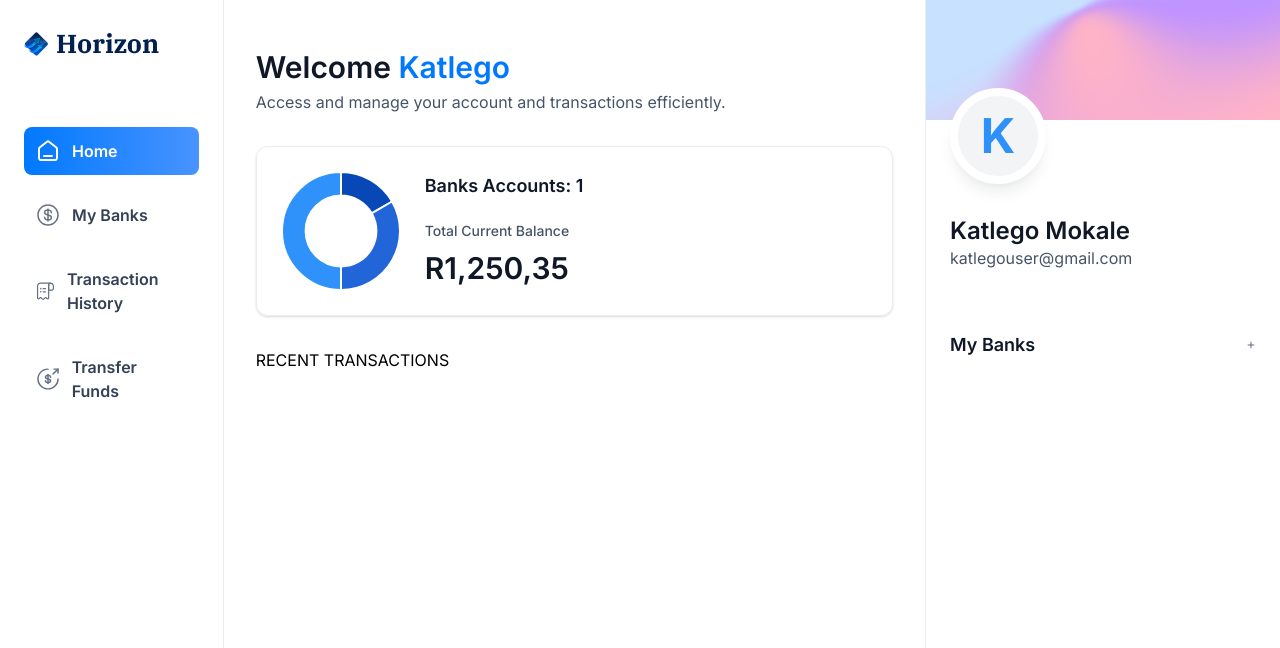
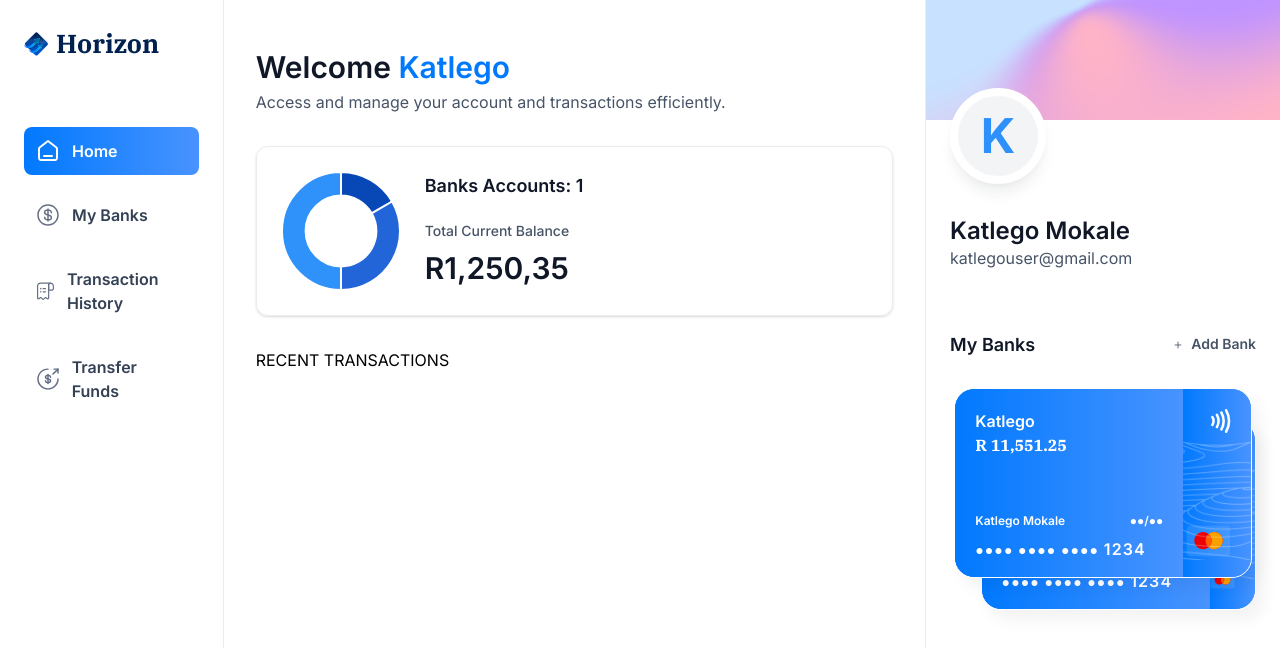
Before and after one commit to KatlegoMokale/banking, a Next.js app: page / in a window 1280 px wide. Shown: the top 648 px of the page. Built offline with nearby package versions, Linux system fonts and the light colour scheme.

Commit message:
Implement the Complete Layout

```diff
--- /dev/null
+++ b/app/(root)/my-banks/page.tsx
@@ -0,0 +1,11 @@
+import React from 'react'
+
+const MyBanks = () => {
+  return (
+    <div>
+      MyBanks
+    </div>
+  )
+}
+
+export default MyBanks
--- a/app/(root)/page.tsx
+++ b/app/(root)/page.tsx
@@ -30,7 +30,7 @@
       <RightSideBar
        user={loggedIn}
         transactions={[]}
-        banks={[]}
+        banks={[{ currentBalance: 11551.25},{ currentBalance: 3543.50}]}
         />
     </section>
   )
--- /dev/null
+++ b/app/(root)/payment-transfer/page.tsx
@@ -0,0 +1,11 @@
+import React from 'react'
+
+const Transfer = () => {
+  return (
+    <div>
+      Transfer
+    </div>
+  )
+}
+
+export default Transfer
--- /dev/null
+++ b/app/(root)/transaction-history/page.tsx
@@ -0,0 +1,11 @@
+import React from 'react'
+
+const TransactionHistory = () => {
+  return (
+    <div>
+      TransactionHistory
+    </div>
+  )
+}
+
+export default TransactionHistory
--- /dev/null
+++ b/components/ui/BankCard.tsx
@@ -0,0 +1,64 @@
+import { formatAmount } from '@/lib/utils'
+import Image from 'next/image'
+import Link from 'next/link'
+import React from 'react'
+
+const BankCard = ({account, userName, showBalance= true}: CreditCardProps) => {
+  return (
+    <div className=' flex flex-col'>
+        <Link href='/' className='bank-card'>
+            <div className='bank-card_content'>
+                <div>
+                    <h1 className=' text-16 font-semibold text-white'>
+                        {account.name || 'Katlego'}
+                    </h1>
+                    <p className='font-ibm-plex-serif font-black text-white'>
+                        {formatAmount(account.currentBalance)}
+                    </p>
+                </div>
+                <article className=' flex flex-col gap-2'>
+                    <div className='flex justify-between'>
+                        <h2 className='text-12 font-semibold text-white'>
+                            {userName}
+                        </h2>
+                        <h2 className='text-12 font-semibold text-white'>
+                        ●●/●●
+                        </h2>
+                    </div>
+                    <p className='text-14 font-semibold tracking-[1.1px] text-white'>
+                    ●●●● ●●●● ●●●● <span className='text-16'>1234</span>
+                    </p>
+                </article>
+            </div>
+
+            <div className='bank-card_icon'>
+                <Image
+                src="/icons/Paypass.svg"
+                width={20}
+                height={24}
+                alt='pay'
+                />
+                <Image
+                src="/icons/mastercard.svg"
+                width={45}
+                height={32}
+                alt='mastercard'
+                className='ml-5'
+                />
+            </div>
+
+            <Image
+            src='/icons/lines.png'
+            width={316}
+            height={190}
+            alt='lines'
+            className='absolute top-0 left-0'
+            />
+
+        </Link>
+
+    </div>
+  )
+}
+
+export default BankCard
--- a/components/ui/RightSideBar.tsx
+++ b/components/ui/RightSideBar.tsx
@@ -1,6 +1,7 @@
 import Image from 'next/image'
 import Link from 'next/link'
-import React from 'react'
+import React, { use } from 'react'
+import BankCard from './BankCard'
 
 const RightSideBar = ({user, transactions, banks}:RightSidebarProps) => {
   return (
@@ -35,8 +36,29 @@
             width={10}
             height={10}
             alt='plus'/>
+            <h2 className='text-14 font-semibold text-gray-600'>Add Bank</h2>
           </Link>
         </div>
+        {banks?.length > 0 &&
+        <div className='relative flex flex-1 flex-col items-center justify-center gap-5'>
+          <div className='relative z-10'>
+            <BankCard
+            key={banks[0].$id}
+            account={banks[0]}
+            userName={`${user.firstName} ${user.lastName}`}
+            showBalance={false}/>
+          </div>
+          {banks[1] && (
+            <div className=' absolute right-0 top-8 z-0 w-[90%]'>
+             <BankCard
+             key={banks[1].$id}
+             account={banks[1]}
+             userName={`${user.firstName} ${user.lastName}`}
+             showBalance={false}/>
+            </div>
+          )}
+
+        </div>}
       </section>
 
 
```
